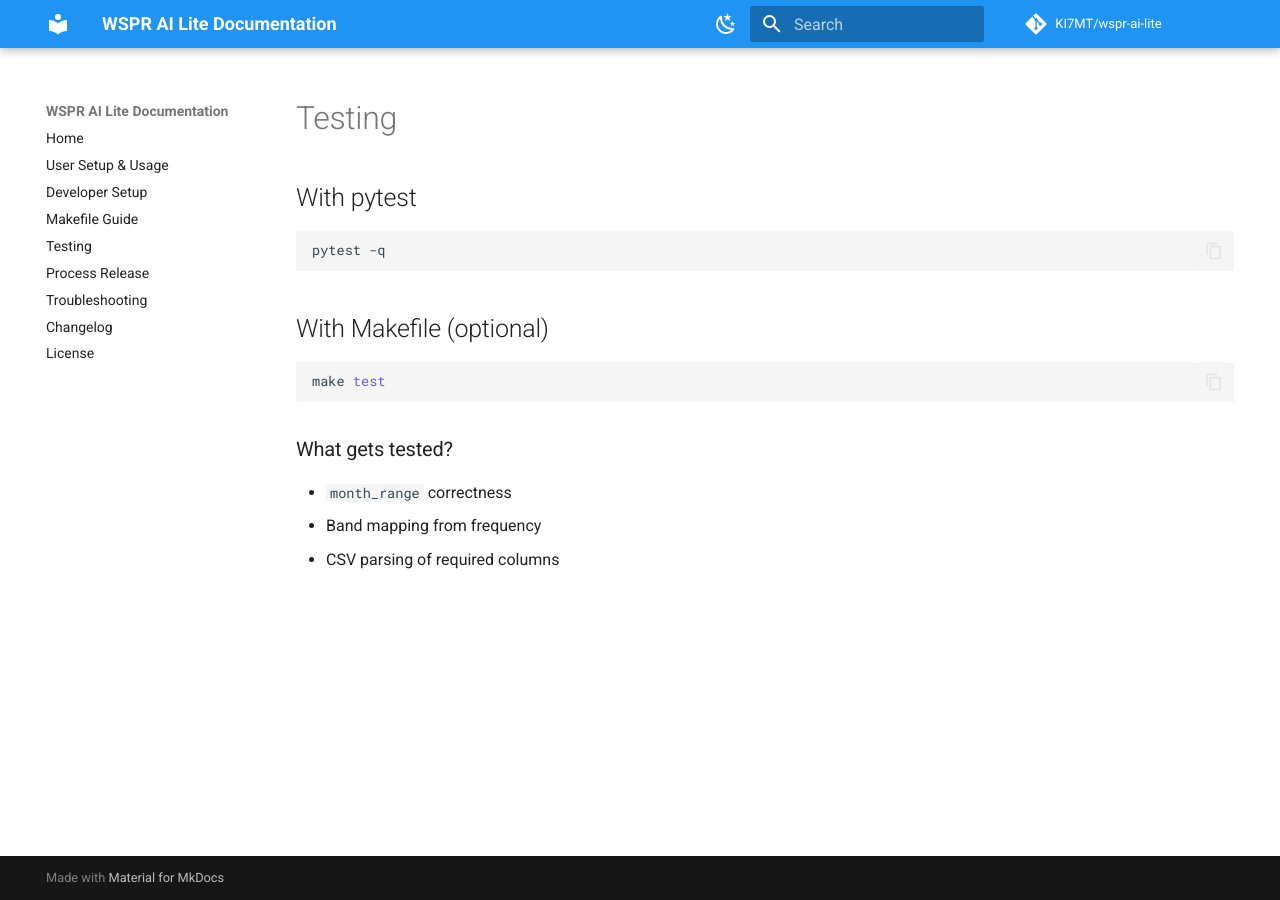
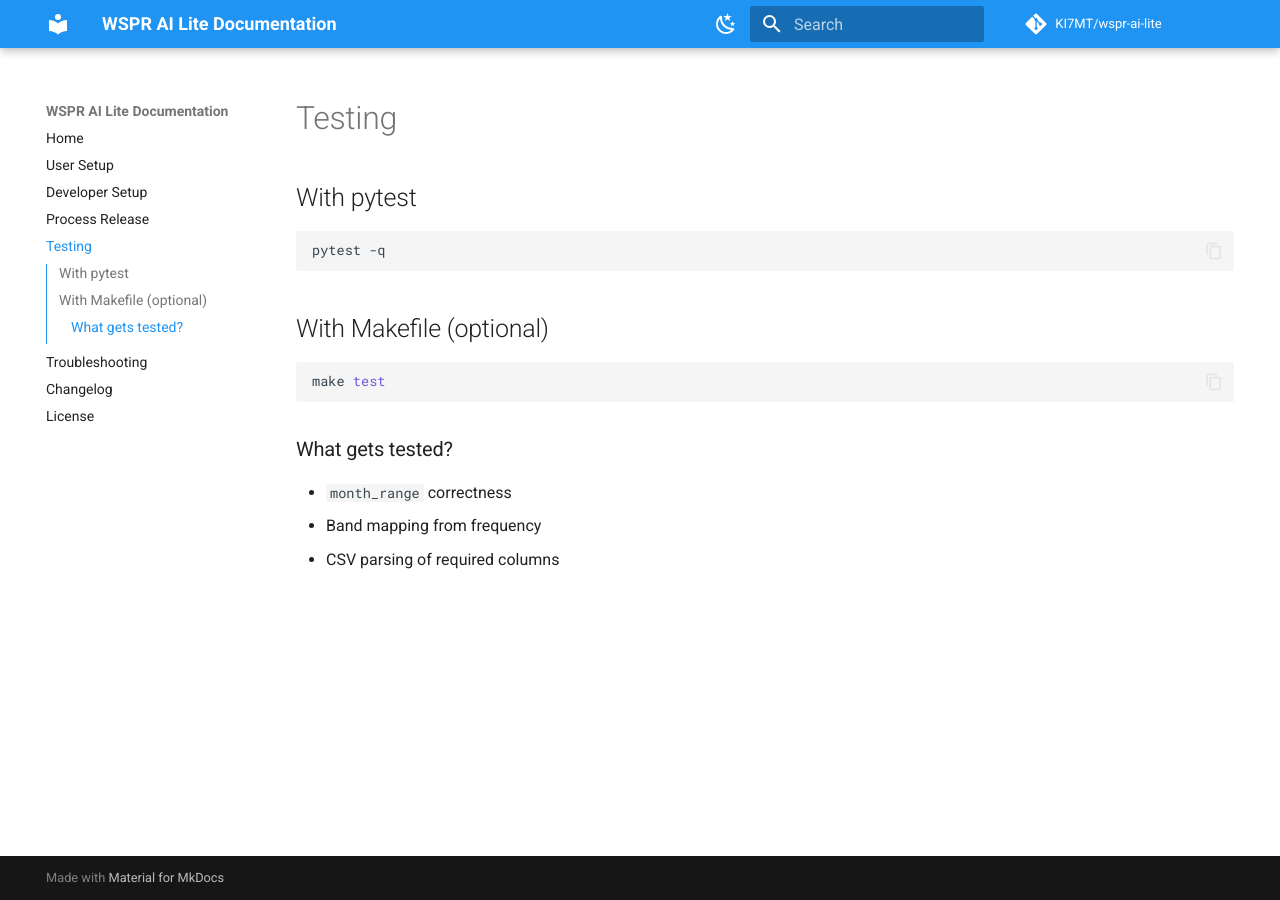
Before and after one commit to KI7MT/wspr-ai-lite, an MkDocs documentation site: the page built from docs/testing.md, in a window 1280 px wide. Built offline with MkDocs 1.6.1 and Material for MkDocs 9.7.7, drawn with Linux system fonts in a browser that asks for light colours; comment, search, counter and statistics services are not loaded.

Commit message:
docs: update workflow and adjust file case to overt mismatch

```diff
--- a/mkdocs.yml
+++ b/mkdocs.yml
@@ -32,14 +32,13 @@
 
 nav:
   - Home: index.md
-  - User Setup & Usage: user-setup.md
+  - User Setup: user-setup.md
   - Developer Setup: developer-setup.md
-  - Makefile Guide: makefile.md
+  - Process Release: process-release.md
   - Testing: testing.md
-  - Process Release: process-release.md
   - Troubleshooting: troubleshooting.md
-  - Changelog: ../CHANGELOG.md
-  - License: ../LICENSE.md
+  - Changelog: CHANGELOG.md
+  - License: LICENSE.md
 
 markdown_extensions:
   - admonition
```
Also changed, not shown: docs/makefile.md (renamed from docs/MAKEFILE.md), docs/testing.md (renamed from docs/TESTING.md), docs/troubleshooting.md (renamed from docs/TROUBLESHOOTING.md), 1 other file.
